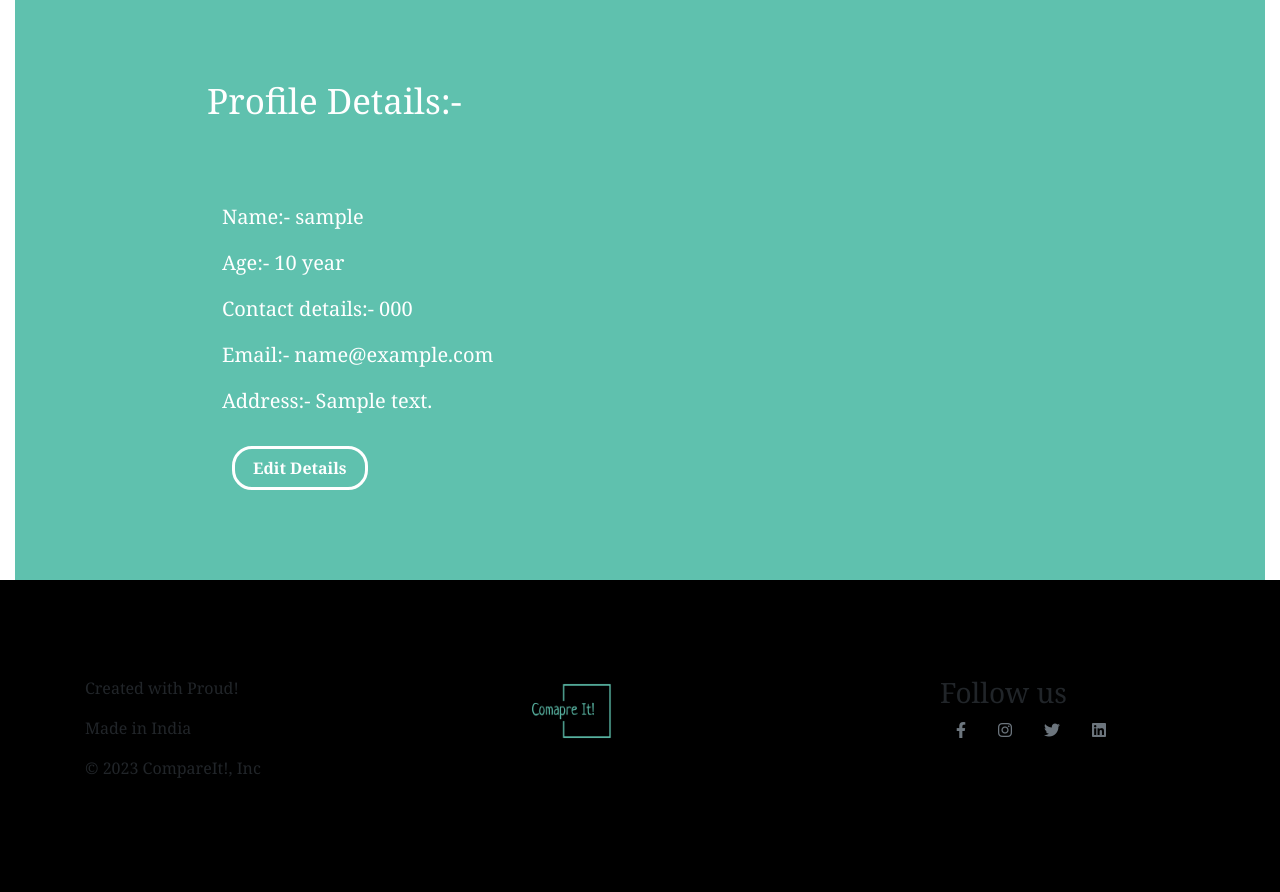
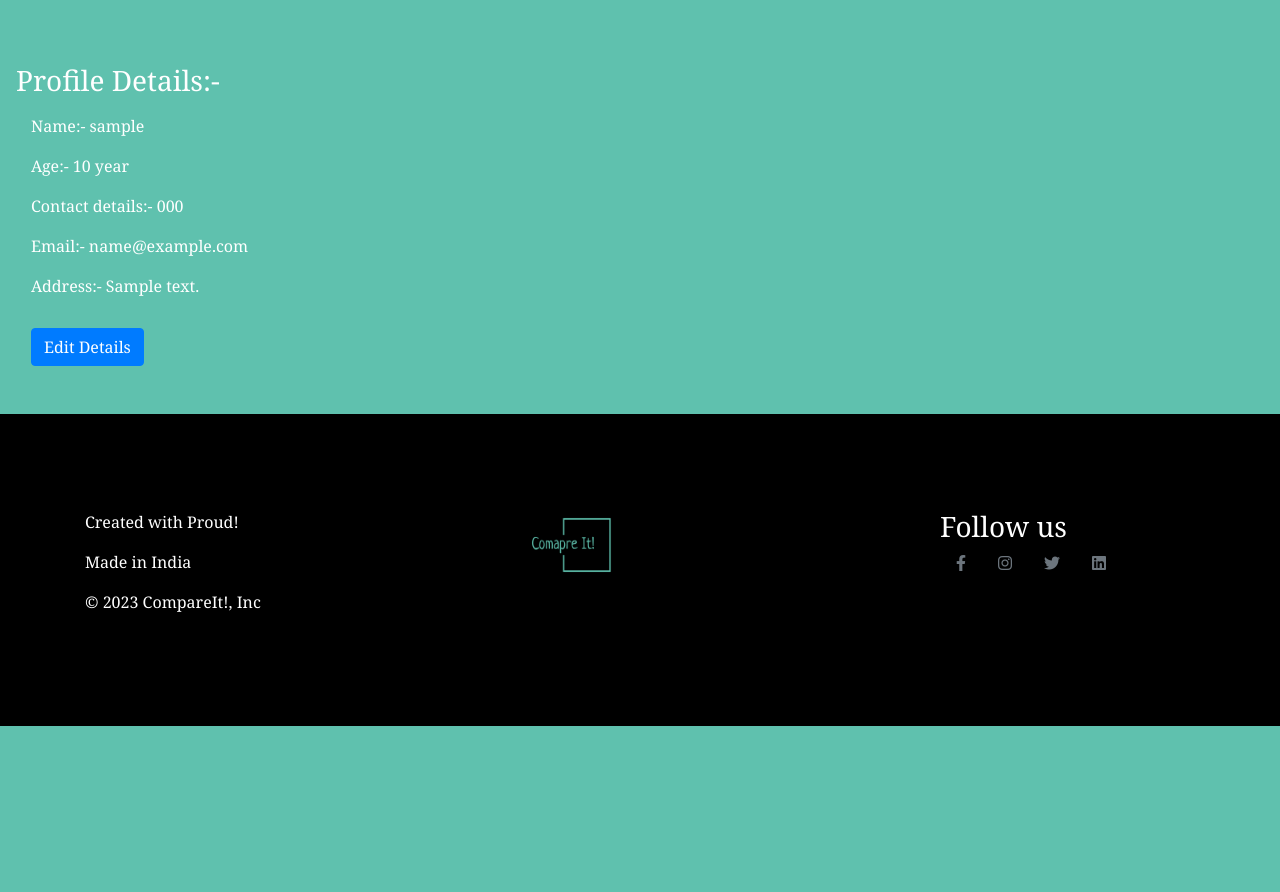
Before and after one commit to GoutamPatidar/CompareIt, a Django app: template templates/Profile.html in a window 1280 px wide. Shown: the part 176-1068 px from the top of the page. After the commit the page ends 902 px from the top, so only its background shows below. Run offline with Django 4.2, Linux system fonts and the light colour scheme; the template is opened without the code that fills it: most values are stand-ins (such as "Sample title", 1, 10 or a date in 2020); some libraries are stand-ins or nearby versions.

Commit message:
Resolved issue of profile page ui

```diff
--- a/templates/Profile.html
+++ b/templates/Profile.html
@@ -1,12 +1,10 @@
 {% load static%}
 <!DOCTYPE html>
 <html lang="en">
-
 <head>
     <meta charset="UTF-8">
     <meta name="viewport" content="width=device-width, initial-scale=1.0">
-
-    <title>Contact</title>
+    <title>Profile</title>
     <link rel="stylesheet" href="https://cdn.jsdelivr.net/npm/bootstrap@4.4.1/dist/css/bootstrap.min.css"
     integrity="sha384-Vkoo8x4CGsO3+Hhxv8T/Q5PaXtkKtu6ug5TOeNV6gBiFeWPGFN9MuhOf23Q9Ifjh" crossorigin="anonymous">
 <link rel="stylesheet" href="https://cdnjs.cloudflare.com/ajax/libs/font-awesome/6.1.1/css/all.min.css">
@@ -15,106 +13,32 @@
         font-family: Georgia, 'Times New Roman', Times, serif;
     }
 
+    .white {
+        color: #fff;
+    }
+    .u-rad {
+        border-radius: 20px;
+        border: None;
+        background-color: #c0bfb9;
+        width: 100%;
+    }
+    .newc{
+        color: #5fc1ae;
+        font-weight: 300;
+    }
+</style>
+</head>
+<body>
+
+    {% include 'navbar.html' %}
 
 
-        .section-2-cont {
-            padding: 80px 12rem;
-            text-align: center;
-            background-color: #5fc1ae;
-
-        }
-
-        .col {
-            text-align: left;
-        }
-
-        .h1 {
-            color: #ffffff;
-            font-family: Georgia, 'Times New Roman', Times, serif;
-            font-size: 35px;
-            font-weight: 400;
-            margin-bottom: 30px;
-        }
-
-        .con-div {
-            background-color: #f9f9f9;
-            padding: 25px;
-            border-radius: 25px;
-            width: 70%;
-        }
-
-        .con-p {
-
-            color: #ffffff;
-            font-family: Georgia, 'Times New Roman', Times, serif;
-            font-size: 20px;
-        }
-
-        .u-clearfix-1 {
-            background-color: rgb(244, 238, 238);
-            border-radius: 20px;
-            padding: 30px;
-            height: auto;
-            {% comment %} width: 30rem; {% endcomment %}
-        }
-
-        .u-form-group {
-            margin: 10px;
-            text-align: left;
-        }
-
-        .u-label {
-            display: block;
-
-        }
-
-        .u-rad {
-            border-radius: 20px;
-            border: none;
-            width: 100%;
-            height: 40px;
-        }
-
-        .u-alignt {
-            text-align: center;
-            margin-top: 20px;
-        }
-
-        .c-1 {
-            padding-top: 50px;
-        }
-        .c-2{
-            text-align: center;
-        }
-
-
-.btn-nav-1 {
-    color: #fff;
-    font-weight: 600;
-    border: 3px solid #fff;
-    border-radius: 20px;
-    padding: 7px 18px;
-}
-
-.btn-nav-1:hover {
-    color: #5fc1ae;
-    background-color: #fff;
-    border: 3px solid #5fc1ae;
-}
-    </style>
-
-</head>
-
-<body>
-    {% include 'navbar.html' %}
-    <div class="container-fluid">
-    <section class="section-2-cont">
-        <h3 class="h1" style="text-align: left;">
+    <div class="container-fluid py-5 px-3 text-center" style="background-color: #5fc1ae;">
+        <h3 class="display-5 my-3 text-left white " style="font-weight: 500;  ">
             Profile Details:-
         </h3>
-        <div class="container-fluid">
-            <div class="row">
-                <div class="col c-1" style="display: block;" id="left-div">
+
+            <div class="col text-left white" style="display: block;" id="left-div">
 
                 <p class="con-p">Name:- {{us.Username}}</p>
 
@@ -123,62 +47,66 @@
                 <p class="con-p"> Email:- {{us.Email}}</p>
                 <p class="con-p">Address:- {{us.Address}}</p>
                 <div class=" u-form-group" style="margin-top: 30px;">
-                        <button type="submit" class="btn  btn-nav-1 btn-outline-primary" id="myBtn1"> Edit Details</button>
+                    <button type="submit" class="btn  btn-nav-1 btn-primary white" id="myBtn1"> Edit Details</button>
                 </div>
 
             </div>
-                <div class="col c-2">
+
+
+            <div class="col-md-3 text-left" style="background-color: white; display: None;"  id="right-div">
                 {% for message in messages%}
                 <h3 style="color: rgb(211, 53, 53);">{{message}}</h3>
                 {% endfor%}
-                    <form  method="POST" action="{% url 'Profile_edit'%}" class="u-clearfix-1" style="display: none;" id="right-div">
+                <form  method="POST" action="{% url 'Profile_edit'%}" class="u-clearfix-1" >
                     {% csrf_token %}
-                        <div class="u-form-group ">
-                            <label class="u-label">Name</label>
-                            <input type="text" placeholder="Enter your Name" name="Name" class="u-rad" required="">
+                    <div class="u-form-group py-3  ">
+                        <label class="d-block pl-2 newc">Name</label>
+                        <input type="text" placeholder="Enter your Name" name="Name" class="u-rad p-3" required="">
                     </div>
-                        <div class="u-form-group">
-                            <label class="u-label">Age</label>
-                            <input type="number" placeholder="Enter a valid Age" name="Age" class=" u-rad" required="">
+                    <div class="u-form-group py-3">
+                        <label class="d-block pl-2 newc">Age</label>
+                        <input type="number" placeholder="Enter a valid Age" name="Age" class=" u-rad p-3" required="">
                     </div>
-                        <div class="u-form-group">
-                            <label class="u-label">Email</label>
-                            <input type="email" placeholder="Enter a valid email address" name="Email" class=" u-rad"
+                    <div class="u-form-group py-3">
+                        <label class="d-block pl-2 newc">Email</label>
+                        <input type="email" placeholder="Enter a valid email address" name="Email" class=" u-rad p-3"
                             required="">
                     </div>
-                        <div class="u-form-group">
-                            <label class="u-label">Mobile No.</label>
-                            <input type="Phoneno" placeholder="Enter a valid mobile number" name="Mobile" class=" u-rad"
+                    <div class="u-form-group py-3">
+                        <label class="d-block pl-2 newc">Mobile No.</label>
+                        <input type="Phoneno" placeholder="Enter a valid mobile number" name="Mobile" class=" u-rad p-3"
                             required="">
                     </div>
 
-                        <div class="u-form-group">
-                            <label class="u-label">Address</label>
-                            <input type="Address" placeholder="Enter a valid Address" name="Address" class=" u-rad"
+                    <div class="u-form-group py-3">
+                        <label class="d-block pl-2 newc">Address</label>
+                        <input type="Address" placeholder="Enter a valid Address" name="Address" class=" u-rad p-3"
                             required="">
                     </div>
-                        <div class="u-form-group">
-                            <label class="u-label">Password</label>
-                            <input type="password" placeholder="Enter a Password" name="Password" class=" u-rad"
+                    <div class="u-form-group py-3">
+                        <label class="d-block pl-2 newc">Password</label>
+                        <input type="password" placeholder="Enter a Password" name="Password" class=" u-rad p-3"
                             required="">
                     </div>
-                        <div class="u-form-group">
-                            <label class="u-label">Confirm Password</label>
-                            <input type="password" placeholder="Enter a Password Again" name="CPassword" class=" u-rad"
+                    <div class="u-form-group py-3">
+                        <label class="d-block pl-2 newc">Confirm Password</label>
+                        <input type="password" placeholder="Enter a Password Again" name="CPassword" class=" u-rad p-3"
                             required="">
                     </div>
 
 
-                        <div class="u-alignt u-form-group">
-                            <button type="submit" class="btn  btn-nav-1 btn-outline-primary " id="myBtn-2" href="{% url 'Profile_edit' %}"> Submit</button>
+                    <div class="u-form-group py-3 text-center">
+                        <button type="submit" class="btn btn-lg  btn-nav-1 btn-outline-primary " id="myBtn-2" href="{% url 'Profile_edit' %}"> Submit</button>
                     </div>
 
                 </form>
             </div>
+
     </div>
-        </div>
-    </section>
-</div>
+     {% include 'footer.html' %}
+
+
+
     <script src="https://code.jquery.com/jquery-3.4.1.slim.min.js"
     integrity="sha384-J6qa4849blE2+poT4WnyKhv5vZF5SrPo0iEjwBvKU7imGFAV0wwj1yYfoRSJoZ+n"
     crossorigin="anonymous"></script>
@@ -188,7 +116,7 @@ crossorigin="anonymous"></script>
 <script src="https://cdn.jsdelivr.net/npm/bootstrap@4.4.1/dist/js/bootstrap.min.js"
     integrity="sha384-wfSDF2E50Y2D1uUdj0O3uMBJnjuUD4Ih7YwaYd1iqfktj0Uod8GCExl3Og8ifwB6"
     crossorigin="anonymous"></script>
-    {% include 'footer.html' %}
+
      <script>
         document.getElementById("myBtn1").addEventListener("click", function(){
             // alert("Hello World!");
@@ -213,5 +141,4 @@ crossorigin="anonymous"></script>
         });
     </script>
 </body>
-
 </html>
--- a/templates/index.html
+++ b/templates/index.html
@@ -28,7 +28,11 @@
         <div class="row">
             <div class="col px-5 pt-5">
                 <figure class="text-left">
+                    {%if user.is_authenticated%}
                     <h1 class="display-4 white" style="font-weight: 800;">Hii,{{user.first_name}}</h1>
+                    {%else%}
+                    <h1 class="display-4 white" style="font-weight: 800;">Hii,User </h1>
+                    {%endif%}
                     <blockquote class="blockquote">
                         <p class="white">"Unlock the Best Deals:
                             Compare, Save, and Thrive!"</p>
@@ -37,7 +41,7 @@
                 </figure>
             </div>
             <div class="col px-5">
-                <img src="{% static 'images/imagens-ecommerce.png'%}" class="img-fluid" alt="...">
+                <img src="{% static 'images/imagens-ecommerce.png'%}" class="img-fluid" alt="Ecommerce"  >
             </div>
         </div>
     </div>
```
Also changed, not shown: db.sqlite3. Lines whose indentation alone changed are shown as unchanged.
